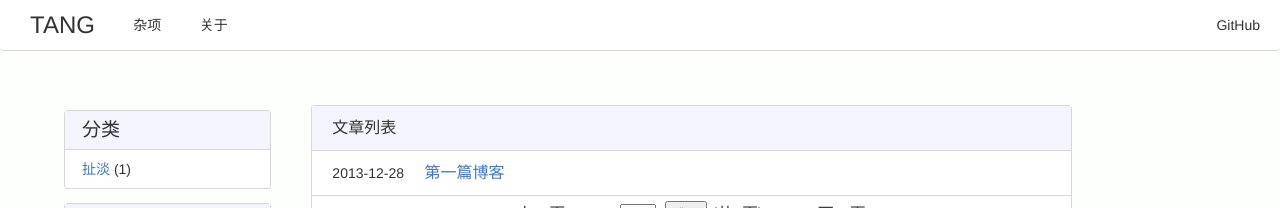
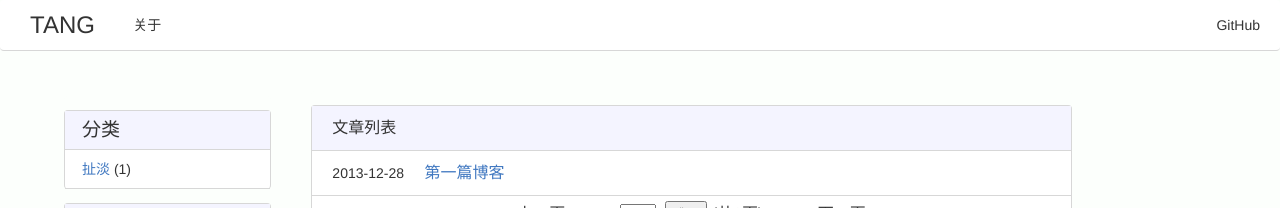
Before and after one commit to tangtj/tangtj.github.io, a Jekyll site: the page built from index.html, in a window 1280 px wide. Shown: the top 208 px of the page. Built offline with Jekyll 4.4.1, drawn with Linux system fonts in a browser that asks for light colours; the list of posts is cut into pages by our own code.

Commit message:
Update nav.html

```diff
--- a/_includes/nav.html
+++ b/_includes/nav.html
@@ -1,7 +1,6 @@
 <div class="nav">
  <ul>
   <li><a class="my" href="{{ site.baseurl }}/index.html">{{ site.name }}</a></li>
-  <li><a href="{{ site.baseurl }}/mine">杂项</a></li>
   <li><a href="{{ site.baseurl }}/other/about">关于</a></li>
   <li class="link_github"><a target='_blank' href="http://github.com/{{ site.github }}/{{ site.project }}">GitHub</a></li>
  </ul>
```
